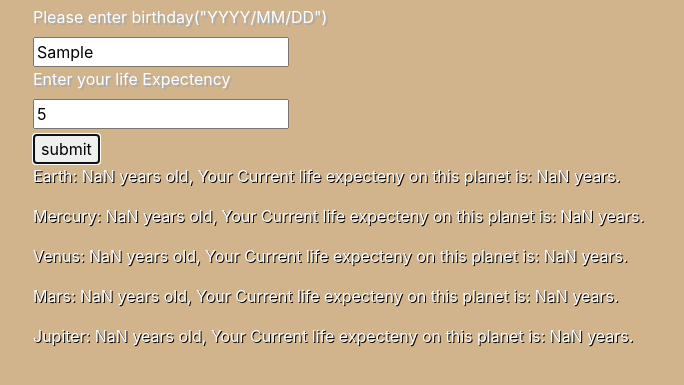
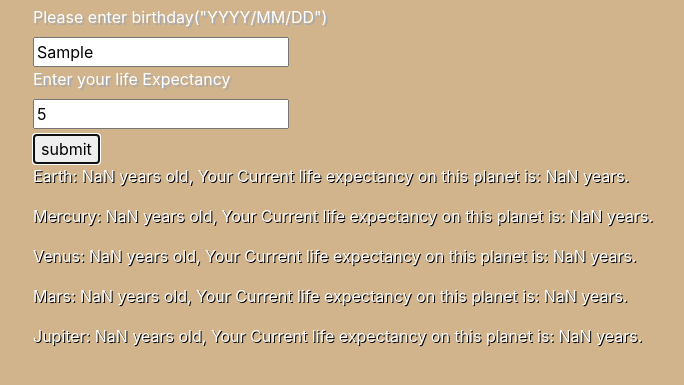
Before and after one commit to MrDanielBennett/galatic-age-calculator, a website built with webpack: page src/index.html in a window 1280 px wide. Both pictures are taken after typing "Sample", "5" into the empty fields and a click on the button "submit". Shown: the part 51-436 px from the top of the page, without its empty margins (52-736 px from the left). Built offline with nearby package versions, Linux system fonts and the light colour scheme.

Commit message:
add README.md as well as fix spellig error of expectancy throughout full project

```diff
--- a/src/index.html
+++ b/src/index.html
@@ -9,8 +9,8 @@
     <form id="birthday">
       <label for="birthday-input">Please enter birthday("YYYY/MM/DD")</label><br>
       <input type="text" id="birthday-input" value=""><br>
-      <label for="lifeExpectency-input">Enter your life Expectency</label><br>
-      <input type="number" id="lifeExpectency-input" value=""><br>
+      <label for="lifeExpectancy-input">Enter your life Expectancy</label><br>
+      <input type="number" id="lifeExpectancy-input" value=""><br>
       <button type="submit" id="button">submit</button>
     </form>
     <p class="results" id="result"></p>
--- a/src/main.js
+++ b/src/main.js
@@ -9,7 +9,7 @@ $(document).ready(function() {
     event.preventDefault();
     let birthday = $('#birthday-input').val();
     let user = new Space_age(birthday);
-    const lifeExpectency = $('#lifeExpectency-input').val();
+    const lifeExpectancy = $('#lifeExpectancy-input').val();
     user.getAge();
     user.getMercuryAge();
     user.getVenusAge();
@@ -21,27 +21,27 @@ $(document).ready(function() {
     let result4 = user.marsAge;
     let result5 = user.jupiterAge;
     lifecheck();
-    $('#result').text("Earth: " + result + " years old, " + " Your Current life expecteny on this planet is: " + (lifeExpectency - result) + " years.");
-    $('#result2').text("Mercury: " + result2 + " years old, " + " Your Current life expecteny on this planet is: " + (lifeExpectency - result2) + " years.");
-    $('#result3').text("Venus: " + result3 + " years old, " + " Your Current life expecteny on this planet is: " + (lifeExpectency - result3) + " years.");
-    $('#result4').text("Mars: " + result4 + " years old, " + " Your Current life expecteny on this planet is: " + (lifeExpectency - result4) + " years.");
-    $('#result5').text("Jupiter: " + result5 + " years old, " + " Your Current life expecteny on this planet is: " + (lifeExpectency - result5) + " years.");
+    $('#result').text("Earth: " + result + " years old, " + " Your Current life expectancy on this planet is: " + (lifeExpectancy - result) + " years.");
+    $('#result2').text("Mercury: " + result2 + " years old, " + " Your Current life expectancy on this planet is: " + (lifeExpectancy - result2) + " years.");
+    $('#result3').text("Venus: " + result3 + " years old, " + " Your Current life expectancy on this planet is: " + (lifeExpectancy - result3) + " years.");
+    $('#result4').text("Mars: " + result4 + " years old, " + " Your Current life expectancy on this planet is: " + (lifeExpectancy - result4) + " years.");
+    $('#result5').text("Jupiter: " + result5 + " years old, " + " Your Current life expectancy on this planet is: " + (lifeExpectancy - result5) + " years.");
 
     function lifecheck(){
-      if (lifeExpectency - result < 0) {
-        $('#liferesult').text("hey looks like you've beat the odds, good job. You've lived longer than the average person here by " + (result - lifeExpectency) + " year(s)");
+      if (lifeExpectancy - result < 0) {
+        $('#liferesult').text("hey looks like you've beat the odds, good job. You've lived longer than the average person here by " + (result - lifeExpectancy) + " year(s)");
       }
-      if (lifeExpectency - result2 < 0){
-        $('#liferesult2').text("hey looks like you've beat the odds, good job. You've lived longer than the average person here by " + (result2 - lifeExpectency) + " year(s)");
+      if (lifeExpectancy - result2 < 0){
+        $('#liferesult2').text("hey looks like you've beat the odds, good job. You've lived longer than the average person here by " + (result2 - lifeExpectancy) + " year(s)");
       }
-      if (lifeExpectency - result3 < 0){
-        $('#liferesult3').text("hey looks like you've beat the odds, good job. You've lived longer than the average person here by " + (result3 - lifeExpectency) + " year(s)");
+      if (lifeExpectancy - result3 < 0){
+        $('#liferesult3').text("hey looks like you've beat the odds, good job. You've lived longer than the average person here by " + (result3 - lifeExpectancy) + " year(s)");
       }
-      if (lifeExpectency - result4 < 0){
-        $('#liferesult4').text("hey looks like you've beat the odds, good job. You've lived longer than the average person here by " + (result4 - lifeExpectency) + " year(s)");
+      if (lifeExpectancy - result4 < 0){
+        $('#liferesult4').text("hey looks like you've beat the odds, good job. You've lived longer than the average person here by " + (result4 - lifeExpectancy) + " year(s)");
       }
-      if (lifeExpectency - result5 < 0){
-        $('#liferesult5').text("hey looks like you've beat the odds, good job. You've lived longer than the average person here by " + (result5 - lifeExpectency) + " year(s)");
+      if (lifeExpectancy - result5 < 0){
+        $('#liferesult5').text("hey looks like you've beat the odds, good job. You've lived longer than the average person here by " + (result5 - lifeExpectancy) + " year(s)");
       }
     }
 
```
Also changed, not shown: README.md (added).
